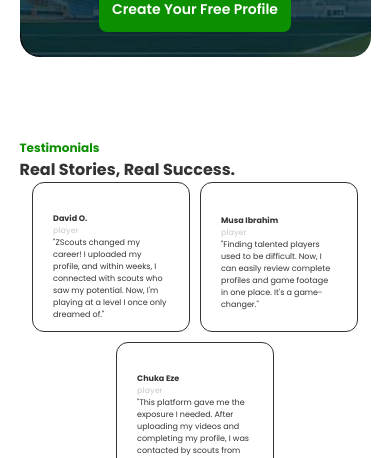
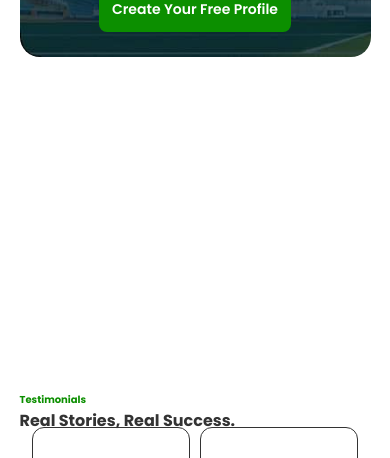
Before and after one commit to Dev-caezar/ZScouts, a React (Vite) app: page /about_us in a window 390 px wide. Shown: the part 7540-7998 px from the top of the page. Built offline with nearby package versions, Linux system fonts and the light colour scheme.

Commit message:
removed an import from scoutsettings and also adjusted mobile sizes in testimonial css

```diff
--- a/src/App.jsx
+++ b/src/App.jsx
@@ -25,6 +25,7 @@ import LoginPayer from './auth/LoginPlayer';
 import EmailVerify from './auth/EmailVerify';
 import EditProfile from './pages/EditProfile';
 import PlayerVideo from './pages/PlayerVideo'
+
 
 
 const App = () => {
--- a/src/components/Chioma/testimonials.css
+++ b/src/components/Chioma/testimonials.css
@@ -100,20 +100,20 @@
 }
 @media (max-width: 480px){
     .testimonial-wrapper{
-        height: 50vh;
+        height: 95vh;
     }
     .testimonial_container{
         width: 90%;
-        height: 80%;
+        height: 25%;
     }
     .testimonial_text{
         display: flex;
         justify-content: center;
-        /* gap: 10px; */
+        /* gap: 2px; */
     }
     .testimonial_text h4{
         line-height: normal;
-        font-size: 12px;
+        font-size: 10px;
     }
     .testimonial_text h2{
         line-height: normal;
--- a/src/components/layout/DashboardLayout.jsx
+++ b/src/components/layout/DashboardLayout.jsx
@@ -13,7 +13,7 @@ const DashboardLayout = () => {
           <Outlet />
         </div>
         <div className="footer">
-          <h4>©2025 Zscout | All rights reserved</h4>
+          <h4>©2025 Zscout | All rights reserved</h4>
           <h4>Privacy</h4>
           <h4>Terms</h4>
         </div>
--- a/src/pages/ScoutSettings.jsx
+++ b/src/pages/ScoutSettings.jsx
@@ -1,7 +1,7 @@
 import React, { useState } from "react";
 import "../styles/scoutsettings.css";
 import PaymentModal from "./PaymentModal";
-import DeactivateModal from "./DeactivateModal";
+
 
 const ScoutSettings = () => {
   const [showModal, setShowModal] = useState(false);
```
